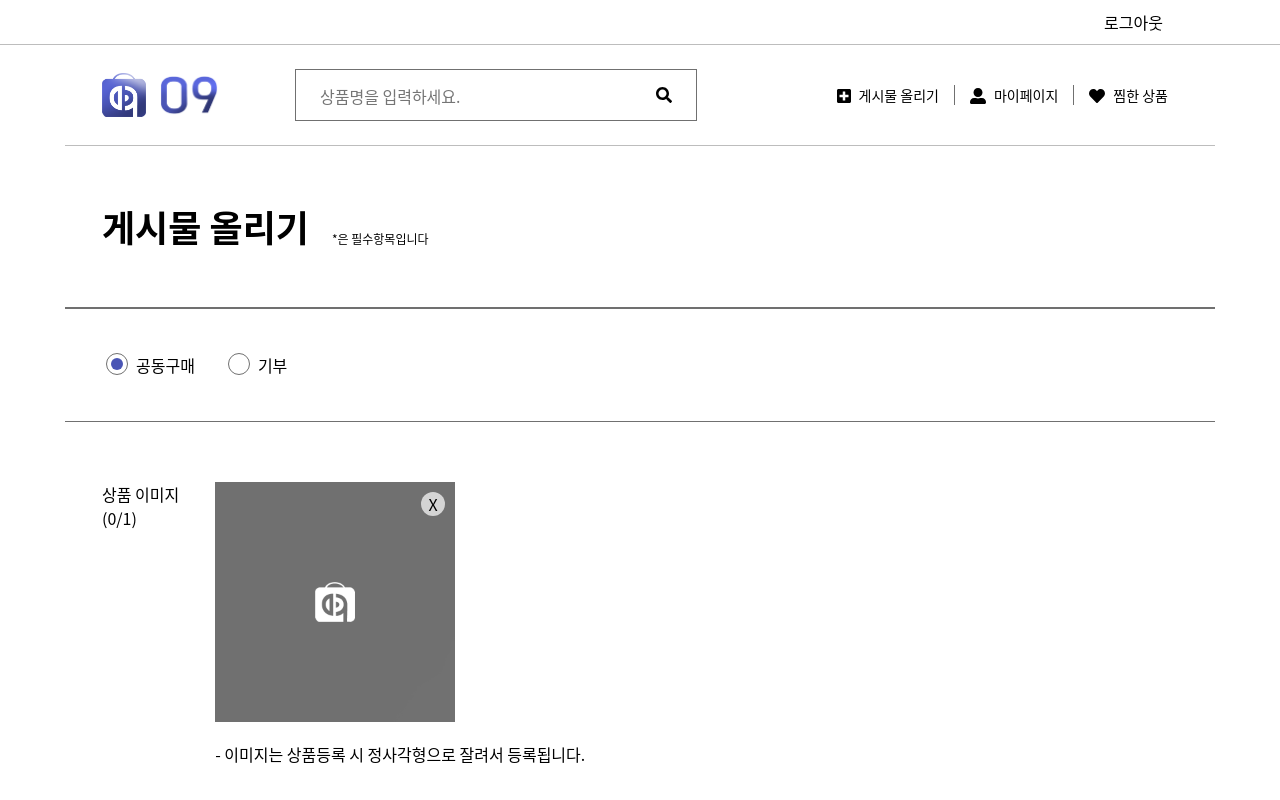
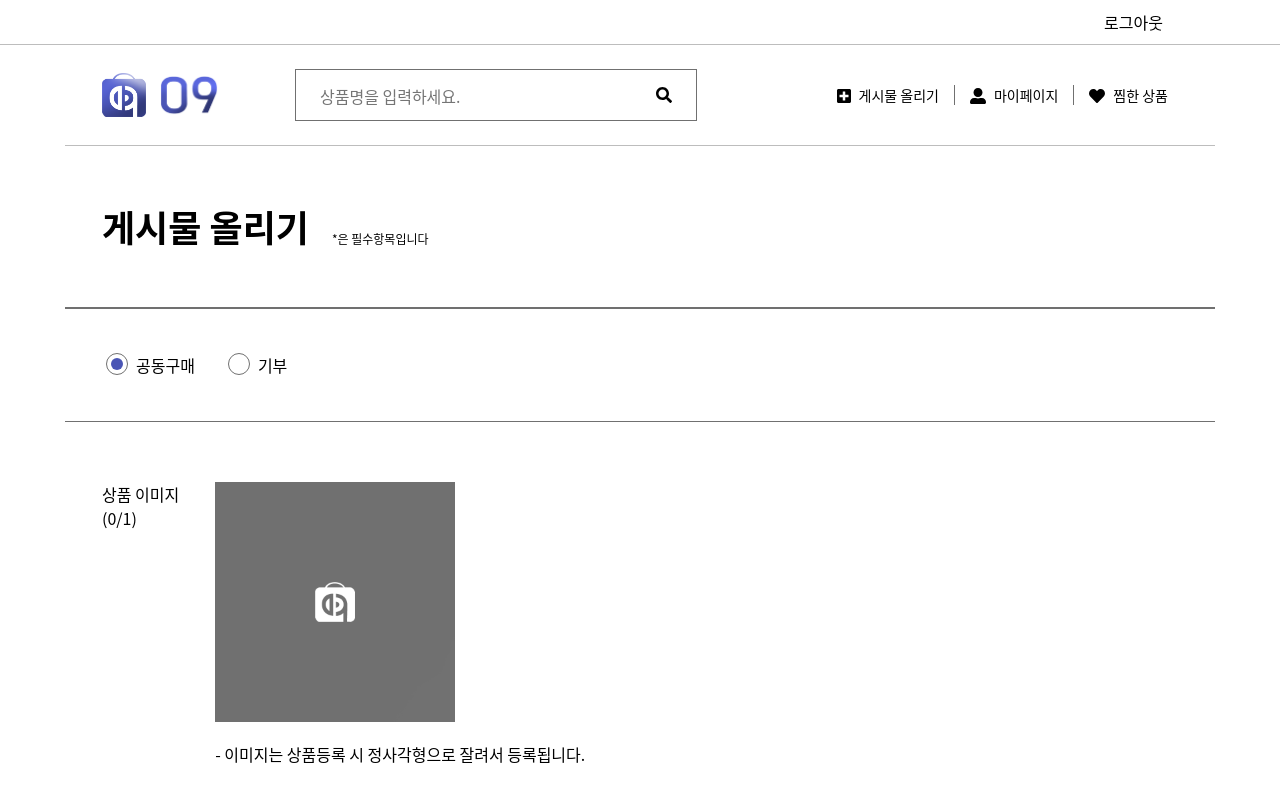
Before and after one commit to 09-Project/09-FrontEnd-Refactoring, a React (Create React App) app: page /upload in a window 1280 px wide. Shown: the top 800 px of the page. Built offline with nearby package versions, Linux system fonts and the light colour scheme; no server answers; sample sign-in values are in the browser's storage.

Commit message:
[수정] 이미지 교체

```diff
--- a/src/Pages/upload/UploadImg/index.tsx
+++ b/src/Pages/upload/UploadImg/index.tsx
@@ -1,5 +1,7 @@
 import React, { ChangeEvent, useState } from 'react';
 import * as S from '../styles';
+import removeIcon from '../../../assets/images/removeImg.svg'
+import XIcon from '../../../assets/images/Xicon.svg';
 interface Props {
     setUploadContent: (e: any) => void;
     uploadContent: any
@@ -30,7 +32,7 @@ function UploadImg({ setUploadContent, uploadContent }: Props) {
             </S.ImgCount>
             <S.Imgs>
                 <S.ImgBox>
-                    <S.RemoveImgButton onClick={onClickRemoveImg}>X</S.RemoveImgButton>
+                    {fileUrl !== null ? <S.RemoveImgButton onClick={onClickRemoveImg} img={removeIcon}><img src={XIcon} /></S.RemoveImgButton> : ''}
                     <S.InputImg img={fileUrl}>
                         <input type="file" name="uploadImg" id="" onChange={onChangeUploadImg} multiple={false} />
                     </S.InputImg>
--- a/src/Pages/upload/UploadInputs/index.tsx
+++ b/src/Pages/upload/UploadInputs/index.tsx
@@ -3,7 +3,7 @@ import React, { ChangeEvent, ChangeEventHandler, useState } from 'react';
 import { useHistory } from 'react-router-dom';
 import { API_HOST } from '../../../constant/api';
 import * as S from './styles';
-
+import DefaultGoodsImg from '../../../assets/images/defaultGoods.png'
 interface ArrayType {
     title: string;
     width?: number;
@@ -75,6 +75,8 @@ function UploadInput({ setUploadContent, uploadContent }: Props) {
         }).then(() => {
             alert('게시글 작성을 성공하였습니다!');
             history.push('/')
+        }).catch(() => {
+            alert('다시 확인하고 시도해주세요!')
         })
     }
     return (
--- a/src/Pages/upload/index.tsx
+++ b/src/Pages/upload/index.tsx
@@ -3,6 +3,7 @@ import * as S from './styles';
 import Radio from './UploadTypeRadio';
 import UploadImg from './UploadImg';
 import UploadInput from './UploadInputs';
+import DefaultGoodsImg from '../../assets/images/defaultGoods.png'
 interface UploadType {
     title: string
     content: string
--- a/src/Pages/upload/styles.ts
+++ b/src/Pages/upload/styles.ts
@@ -88,6 +88,7 @@ export const RemoveImgButton = styled.div`
     align-items: center;
     justify-content: center;
     border-radius: 50%;
+    background-image: url(${(props: StyleProps) => props.img});
 `
 export const ImgBox = styled.div`
     width: 240px;
```
